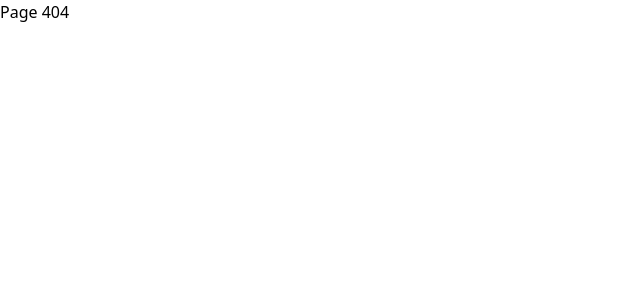
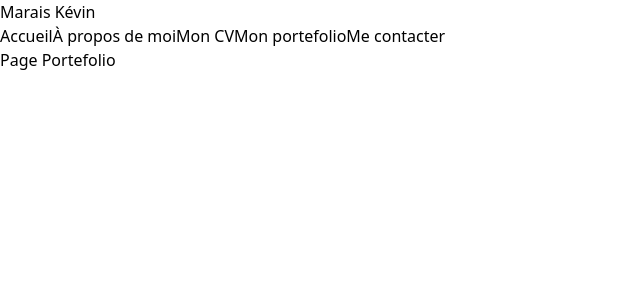
Before and after one commit to KvnMrs/Portfolio-ReactJs, a React (Create React App) app: page /portefolio in a window 1280 px wide. Shown: the top 300 px of the page, without its empty margins (0-640 px from the left). Built offline with nearby package versions, Linux system fonts and the light colour scheme.

Commit message:
4 - création squelette BarNav et routes

```diff
--- a/src/App.js
+++ b/src/App.js
@@ -3,17 +3,23 @@ import { Routes, Route } from "react-router-dom";
 import Home from "./pages/Home";
 import Contact from "./pages/Contact";
 import About from "./pages/About";
-import Knowleges from "./pages/Knowleges";
+import Cv from "./pages/Cv";
 import NotFound from "./pages/NotFound";
+import Portefolio from "./pages/Portefolio";
+import BarNav from "./components/communs/barNav/BarNav";
 
 function App() {
   return (
     <>
+      {/* Barre Nav */}
+      <BarNav />
+      {/* Routes */}
       <Routes>
         <Route path="/" element={<Home />} />
         <Route path="/contact" element={<Contact />} />
         <Route path="/a-propos" element={<About />} />
-        <Route path="/competences" element={<Knowleges />} />
+        <Route path="/cv" element={<Cv />} />
+        <Route path="/portefolio" element={<Portefolio />} />
         <Route path="*" element={<NotFound />} />
       </Routes>
     </>
--- /dev/null
+++ b/src/components/communs/barNav/BarNav.jsx
@@ -0,0 +1,38 @@
+import React from "react";
+import { Link } from "react-router-dom";
+
+const BarNav = () => {
+  return (
+    <>
+      {/* PRENOM NOM */}
+      <div>
+        <h1>Marais Kévin</h1>
+      </div>
+      {/* IMG PROFIL */}
+      <div>
+        <img href="" alt="" />
+      </div>
+      {/* NAVIGATION */}
+      <div>
+        <Link to="/">
+          <button type="button">Accueil</button>
+        </Link>
+        <Link to="/a-propos">
+          <button type="button">À propos de moi</button>
+        </Link>
+        <Link to="/cv">
+          <button type="button">Mon CV</button>
+        </Link>
+        <Link to="/portefolio">
+          <button type="button">Mon portefolio</button>
+        </Link>
+
+        <Link to="/contact">
+          <button type="button">Me contacter</button>
+        </Link>
+      </div>
+    </>
+  );
+};
+
+export default BarNav;
--- /dev/null
+++ b/src/pages/Cv.jsx
@@ -0,0 +1,7 @@
+import React from "react";
+
+const Cv = () => {
+  return <>Page CV</>;
+};
+
+export default Cv;
--- a/src/pages/Knowleges.jsx
+++ /dev/null
@@ -1,7 +0,0 @@
-import React from "react";
-
-const Knowleges = () => {
-  return <>Page Compétences</>;
-};
-
-export default Knowleges;
--- /dev/null
+++ b/src/pages/Portefolio.jsx
@@ -0,0 +1,7 @@
+import React from "react";
+
+const Portefolio = () => {
+  return <>Page Portefolio</>;
+};
+
+export default Portefolio;
```
